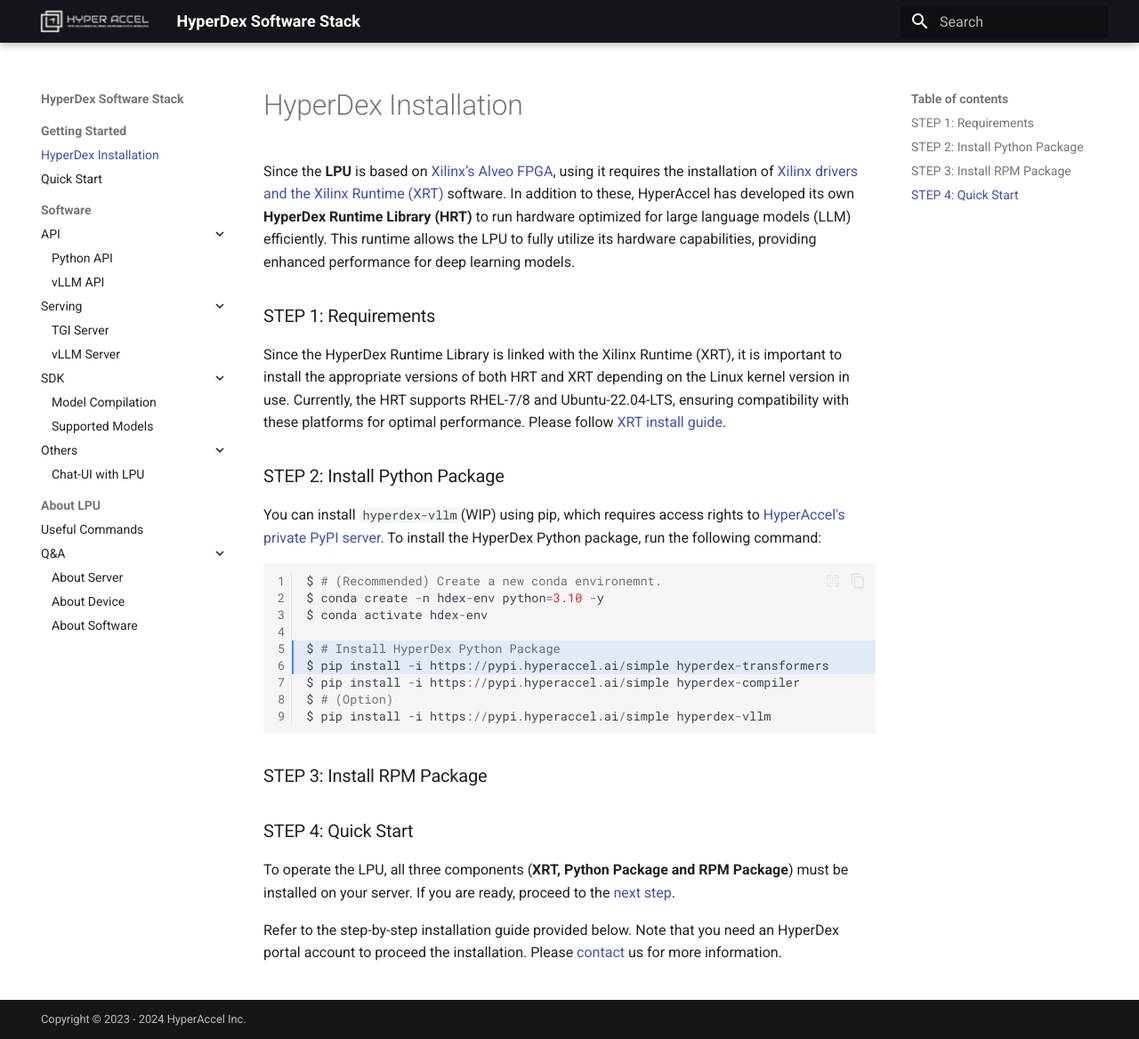
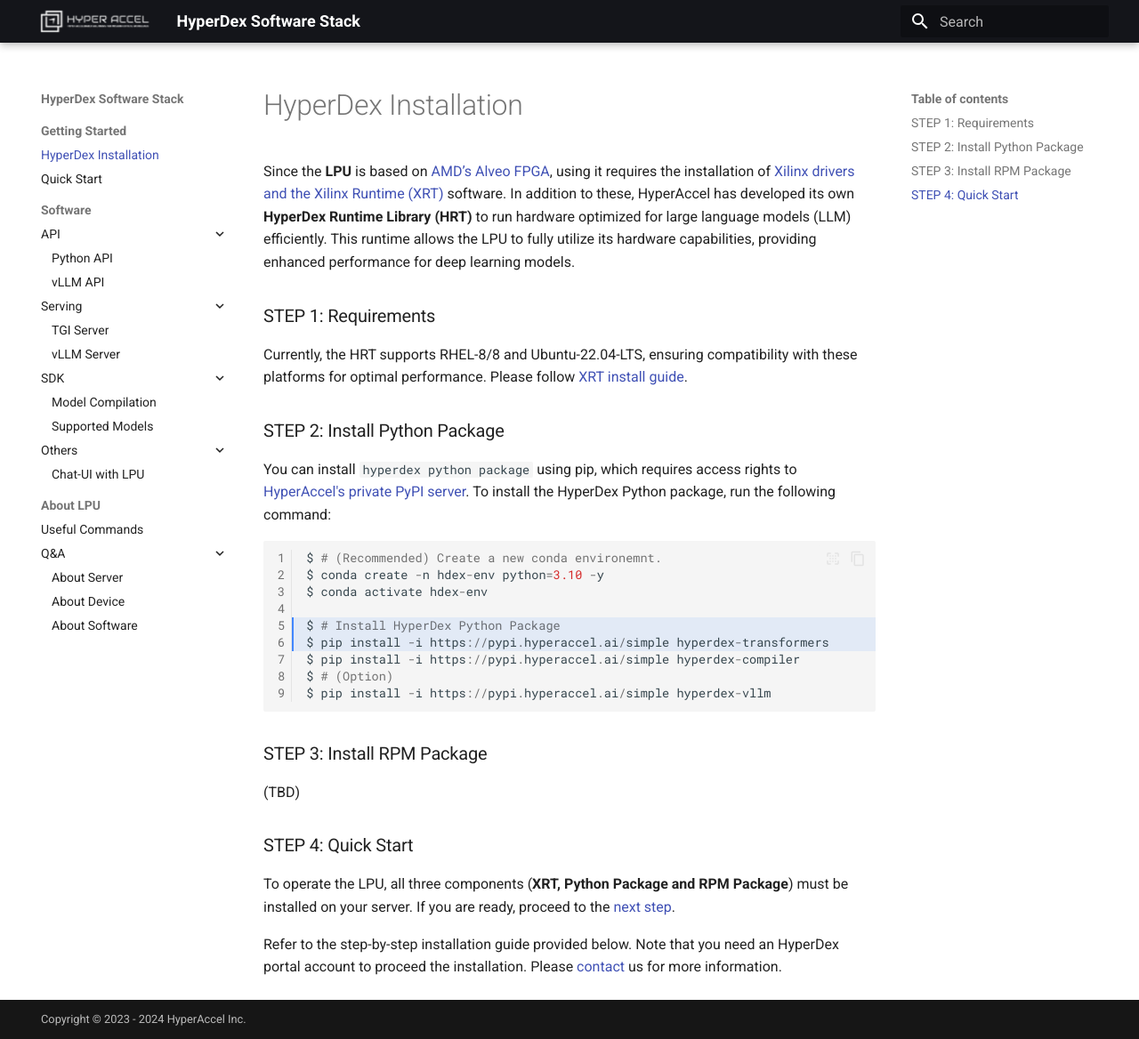
Before and after one commit to Hyper-Accel/docs, an MkDocs documentation site: the page built from docs/install_hyperdex.md, in a window 1280 px wide and 1168 px high. Shown: the whole window at 89% size. Built offline with MkDocs 1.6.1 and Material for MkDocs 9.7.7, drawn with Linux system fonts in a browser that asks for light colours.

````diff
--- a/docs/install_hyperdex.md
+++ b/docs/install_hyperdex.md
@@ -2,17 +2,17 @@
 Copyright 2024 The HyperAccel Inc. All rights reserved.
 -->
 
-Since the **LPU** is based on [Xilinx’s Alveo FPGA](https://www.amd.com/ko/products/accelerators/alveo/u55c/a-u55c-p00g-pq-g.html#get-started), using it requires the installation of [Xilinx drivers and the Xilinx Runtime (XRT)](https://www.xilinx.com/support/download/index.html/content/xilinx/en/downloadNav/alveo/u55c.html) software. In addition to these, HyperAccel has developed its own **HyperDex Runtime Library (HRT)** to run hardware optimized for large language models (LLM) efficiently. This runtime allows the LPU to fully utilize its hardware capabilities, providing enhanced performance for deep learning models.
+Since the **LPU** is based on [AMD’s Alveo FPGA](https://www.amd.com/ko/products/accelerators/alveo/u55c/a-u55c-p00g-pq-g.html#get-started), using it requires the installation of [Xilinx drivers and the Xilinx Runtime (XRT)](https://www.xilinx.com/support/download/index.html/content/xilinx/en/downloadNav/alveo/u55c.html) software. In addition to these, HyperAccel has developed its own **HyperDex Runtime Library (HRT)** to run hardware optimized for large language models (LLM) efficiently. This runtime allows the LPU to fully utilize its hardware capabilities, providing enhanced performance for deep learning models.
 
 
 ### STEP 1: Requirements
 
-Since the HyperDex Runtime Library is linked with the Xilinx Runtime (XRT), it is important to install the appropriate versions of both HRT and XRT depending on the Linux kernel version in use. Currently, the HRT supports RHEL-7/8 and Ubuntu-22.04-LTS, ensuring compatibility with these platforms for optimal performance. Please follow [XRT install guide](./install_xrt.md).
+Currently, the HRT supports RHEL-8/8 and Ubuntu-22.04-LTS, ensuring compatibility with these platforms for optimal performance. Please follow [XRT install guide](./install_xrt.md).
 
 
 ### STEP 2: Install Python Package
 
-You can install `hyperdex-vllm`(WIP) using pip, which requires access rights to [HyperAccel's private PyPI server](https://pypi.hyperaccel.ai). To install the HyperDex Python package, run the following command:
+You can install `hyperdex python package` using pip, which requires access rights to [HyperAccel's private PyPI server](https://pypi.hyperaccel.ai). To install the HyperDex Python package, run the following command:
 
 ```python linenums="1" hl_lines="5 6"
 $ # (Recommended) Create a new conda environemnt.
@@ -29,6 +29,7 @@
 
 ### STEP 3: Install RPM Package
 
+(TBD)
 
 
 ### STEP 4: Quick Start
````
Also changed, not shown: docs/QA_device.md (+1 -1 lines), docs/install_guide.md (+1 -2 lines), docs/quick_start.md (+6 -2 lines), docs/tgi_serve.md (+1 -1 lines), 1 other file.
